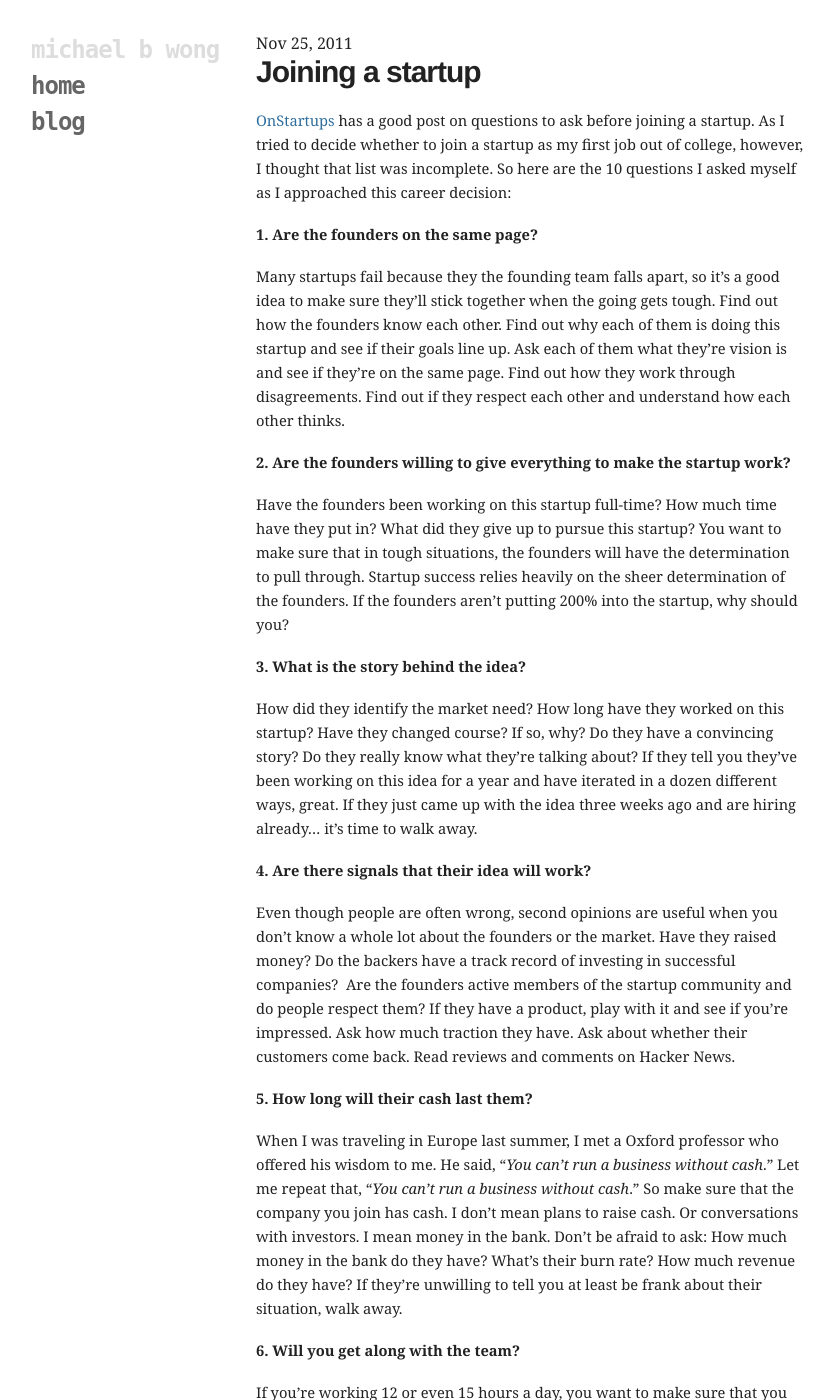
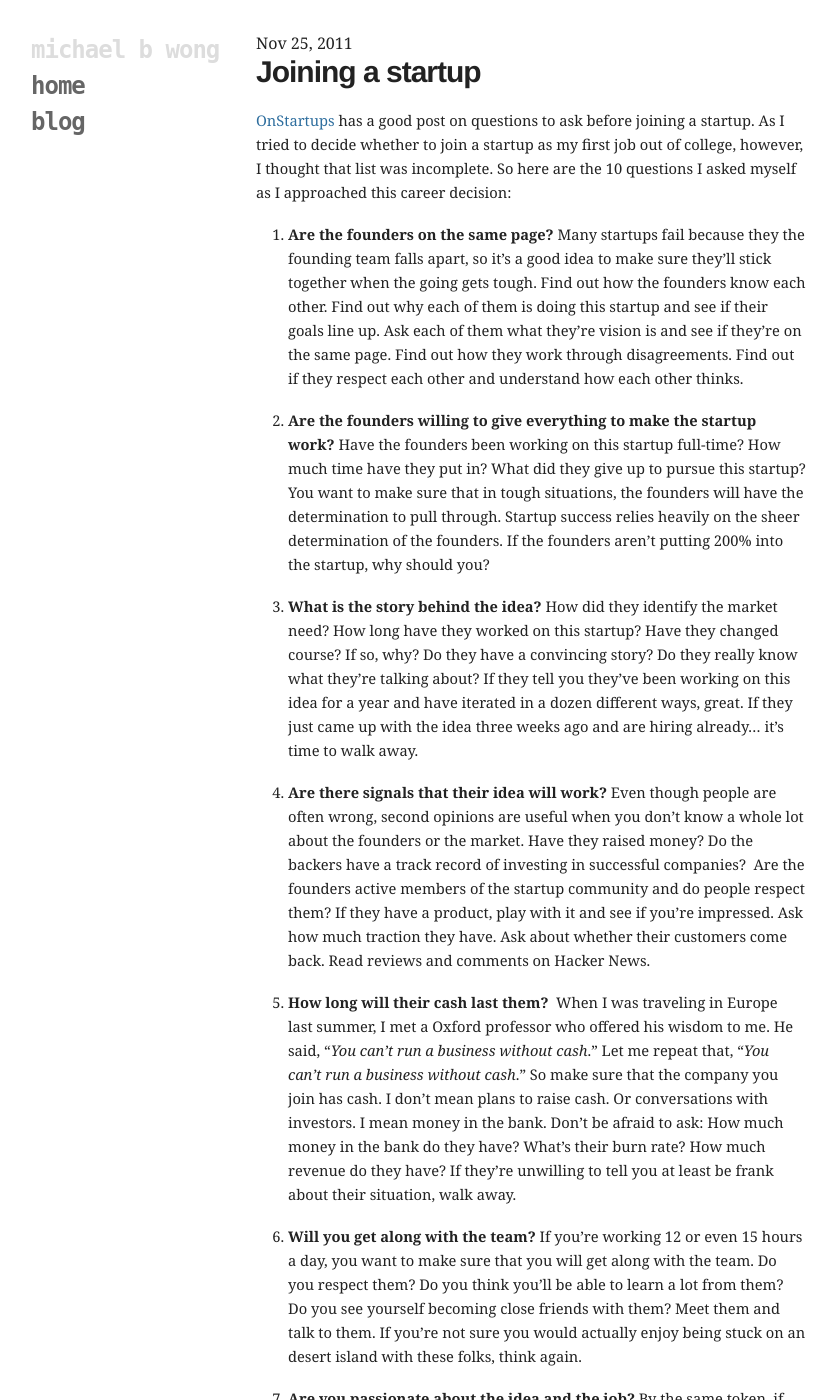
Before and after one commit to mbwong/mbwong.github.com, a Jekyll site: the page built from _posts/2011-11-25-10-questions-to-ask-before-joining-a-startup.md, in a window 1280 px wide and 1400 px high. Shown: the whole window, without its empty margins (94-931 px from the left). Built offline with Jekyll 4.4.1, drawn with Linux system fonts in a browser that asks for light colours; some of the changed text lies outside the part shown.

Commit message:
Update 2011-11-25-10-questions-to-ask-before-joining-a-startup.md

```diff
--- a/_posts/2011-11-25-10-questions-to-ask-before-joining-a-startup.md
+++ b/_posts/2011-11-25-10-questions-to-ask-before-joining-a-startup.md
@@ -13,9 +13,7 @@ joining a startup. As I tried to decide whether to join a startup as my first
 job out of college, however, I thought that list was incomplete. So here are
 the 10 questions I asked myself as I approached this career decision:
 
-**1. Are the founders on the same page? **
-
-Many startups fail because they the founding team falls apart, so it's a good
+1. **Are the founders on the same page?** Many startups fail because they the founding team falls apart, so it's a good
 idea to make sure they'll stick together when the going gets tough. Find out
 how the founders know each other. Find out why each of them is doing this
 startup and see if their goals line up. Ask each of them what they're vision
@@ -23,27 +21,21 @@ is and see if they're on the same page. Find out how they work through
 disagreements. Find out if they respect each other and understand how each
 other thinks.
 
-**2. Are the founders willing to give everything to make the startup work?**
-
-Have the founders been working on this startup full-time? How much time have
+2. **Are the founders willing to give everything to make the startup work?** Have the founders been working on this startup full-time? How much time have
 they put in? What did they give up to pursue this startup? You want to make
 sure that in tough situations, the founders will have the determination to
 pull through. Startup success relies heavily on the sheer determination of the
 founders. If the founders aren't putting 200% into the startup, why should
 you?
 
-**3. What is the story behind the idea? **
-
-How did they identify the market need? How long have they worked on this
+3. **What is the story behind the idea?** How did they identify the market need? How long have they worked on this
 startup? Have they changed course? If so, why? Do they have a convincing
 story? Do they really know what they're talking about? If they tell you
 they've been working on this idea for a year and have iterated in a dozen
 different ways, great. If they just came up with the idea three weeks ago and
 are hiring already… it's time to walk away.
 
-**4. Are there signals that their idea will work?**
-
-Even though people are often wrong, second opinions are useful when you don't
+4. **Are there signals that their idea will work?** Even though people are often wrong, second opinions are useful when you don't
 know a whole lot about the founders or the market. Have they raised money? Do
 the backers have a track record of investing in successful companies?  Are the
 founders active members of the startup community and do people respect them?
@@ -51,9 +43,7 @@ If they have a product, play with it and see if you're impressed. Ask how much
 traction they have. Ask about whether their customers come back. Read reviews
 and comments on Hacker News.
 
-**5. How long will their cash last them? **
-
-When I was traveling in Europe last summer, I met a Oxford professor who
+5. **How long will their cash last them? ** When I was traveling in Europe last summer, I met a Oxford professor who
 offered his wisdom to me. He said, "_You can't run a business without cash_."
 Let me repeat that, "_You can't run a business without cash_." So make sure
 that the company you join has cash. I don't mean plans to raise cash. Or
```
Also changed, not shown: other parts of _posts/2011-11-25-10-questions-to-ask-before-joining-a-startup.md (+5 -17 lines).
